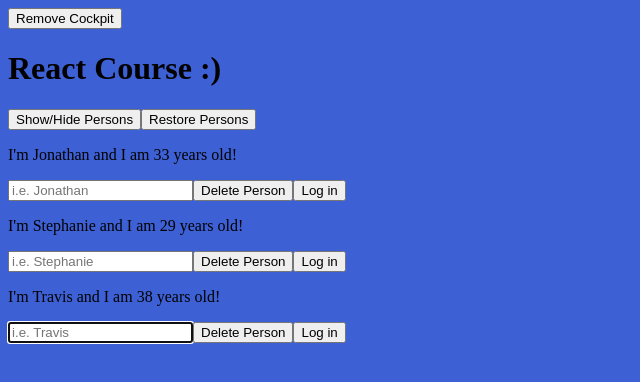
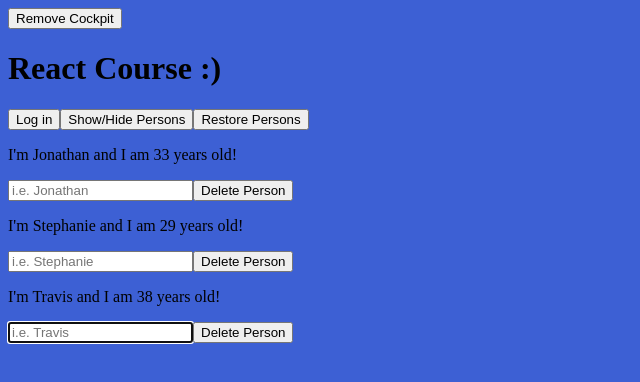
Before and after one commit to JS-goose/react-person-manager, a React app: page / in a window 1280 px wide. Both pictures are taken after a click on the button "Show/Hide Persons". Shown: the top 382 px of the page, without its empty margins (0-640 px from the left). Built offline with nearby package versions, Linux system fonts and the light colour scheme; no server answers.

Commit message:
moved log in button to cockpit

```diff
--- a/src/components/Cockpit/Cockpit.js
+++ b/src/components/Cockpit/Cockpit.js
@@ -46,6 +46,7 @@ const cockpit = (props) => {
   return (
     <div className={classes.Cockpit}>
       <h1 className={assignedClasses.join(' ')}>React Course :)</h1>
+      <button className={classes.personButtons} login={props.login}>Log in</button>
       <button ref={buttonRef} onClick={props.togglePersonsDiv} key={1}>
         Show/Hide Persons
       </button>
--- a/src/components/People/Person/Person.js
+++ b/src/components/People/Person/Person.js
@@ -1,6 +1,6 @@
-import React, { Component } from "react";
-import classes from "./Person.css";
-import PropTypes from "prop-types";
+import React, { Component } from 'react';
+import classes from './Person.css';
+import PropTypes from 'prop-types';
 
 class Person extends Component {
   constructor(props) {
@@ -31,7 +31,6 @@ class Person extends Component {
           <button className={classes.personButtons} onClick={this.props.deletePerson}>
             Delete Person
           </button>
-          <button className={classes.personButtons} login={this.props.login}>Log in</button>
         </div>
       </React.Fragment>
     );
```
